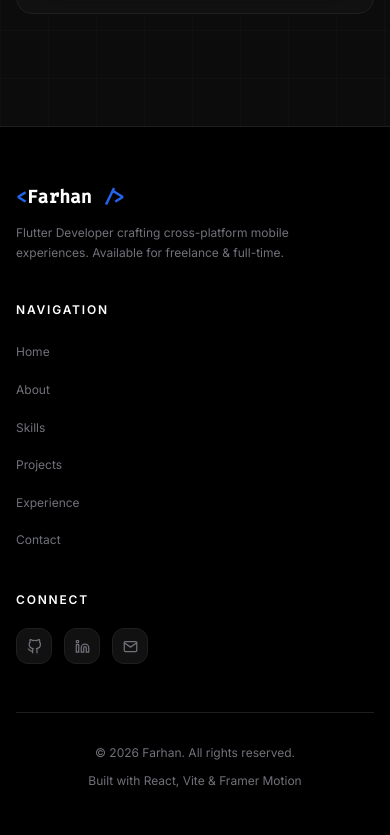
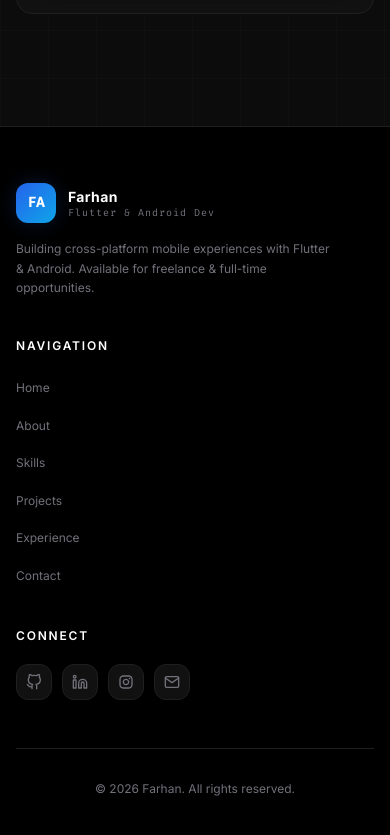
Before and after one commit to farhan-ilr/portfolio, a React (Vite) app: page / in a window 390 px wide. Shown: the part 8657-9492 px from the top of the page. Built offline with nearby package versions, Linux system fonts and the light colour scheme.

Commit message:
Portfolio: complete redesign with Mandara project, experience, skills & contact details

```diff
--- a/src/components/Footer.jsx
+++ b/src/components/Footer.jsx
@@ -1,12 +1,14 @@
 import { motion } from 'framer-motion'
 import { Link } from 'react-scroll'
 import { FiGithub, FiLinkedin, FiMail } from 'react-icons/fi'
+import { RiInstagramLine } from 'react-icons/ri'
 import { NAV_LINKS, CONTACT_INFO } from '../utils/constants'
 
 const socials = [
-  { icon: FiGithub,   href: CONTACT_INFO.github,              label: 'GitHub' },
-  { icon: FiLinkedin, href: CONTACT_INFO.linkedin,            label: 'LinkedIn' },
-  { icon: FiMail,     href: `mailto:${CONTACT_INFO.email}`,   label: 'Email' },
+  { icon: FiGithub,         href: CONTACT_INFO.github,                 label: 'GitHub' },
+  { icon: FiLinkedin,       href: CONTACT_INFO.linkedin,               label: 'LinkedIn' },
+  { icon: RiInstagramLine,  href: CONTACT_INFO.instagram,              label: 'Instagram' },
+  { icon: FiMail,           href: `mailto:${CONTACT_INFO.email}`,      label: 'Email' },
 ]
 
 export default function Footer() {
@@ -17,13 +19,20 @@ export default function Footer() {
 
           {/* Brand */}
           <div>
-            <span className="font-mono font-bold text-lg block mb-3">
-              <span className="text-accent">&lt;</span>
-              <span className="text-white">Farhan</span>
-              <span className="text-accent"> /&gt;</span>
-            </span>
+            {/* Monogram + name stack — matches Navbar */}
+            <div className="flex items-center gap-3 mb-4">
+              <div className="w-10 h-10 rounded-xl bg-gradient-to-br from-accent to-accent-2
+                              flex items-center justify-center shadow-glow-sm flex-shrink-0">
+                <span className="text-white font-black text-sm font-mono">FA</span>
+              </div>
+              <div className="flex flex-col leading-tight">
+                <span className="text-white font-bold text-sm tracking-wide">Farhan</span>
+                <span className="text-muted font-mono text-[10px] tracking-widest">Flutter & Android Dev</span>
+              </div>
+            </div>
             <p className="text-muted text-xs leading-relaxed max-w-xs">
-              Flutter Developer crafting cross-platform mobile experiences. Available for freelance &amp; full-time.
+              Building cross-platform mobile experiences with Flutter &amp; Android.
+              Available for freelance &amp; full-time opportunities.
             </p>
           </div>
 
@@ -34,7 +43,8 @@ export default function Footer() {
               {NAV_LINKS.map((link) => (
                 <li key={link.to}>
                   <Link to={link.to} smooth duration={600} offset={-80}
-                    className="text-muted hover:text-white text-xs transition-colors cursor-pointer hover:translate-x-1 inline-block transition-transform duration-200">
+                    className="text-muted hover:text-white text-xs transition-all duration-200
+                               cursor-pointer hover:translate-x-1 inline-block">
                     {link.label}
                   </Link>
                 </li>
@@ -45,7 +55,7 @@ export default function Footer() {
           {/* Social */}
           <div>
             <h4 className="text-white font-semibold text-xs uppercase tracking-[0.15em] mb-5">Connect</h4>
-            <div className="flex gap-3">
+            <div className="flex flex-wrap gap-2.5">
               {socials.map((s) => (
                 <motion.a
                   key={s.label}
@@ -53,12 +63,12 @@ export default function Footer() {
                   target="_blank"
                   rel="noopener noreferrer"
                   aria-label={s.label}
-                  whileHover={{ scale: 1.12, y: -2 }}
+                  whileHover={{ scale: 1.1, y: -2 }}
                   whileTap={{ scale: 0.95 }}
                   className="w-9 h-9 rounded-xl border border-border bg-card flex items-center justify-center
                              text-muted hover:text-white hover:border-accent/40 hover:bg-accent/10 transition-colors"
                 >
-                  <s.icon size={15} />
+                  <s.icon size={16} />
                 </motion.a>
               ))}
             </div>
@@ -66,12 +76,9 @@ export default function Footer() {
         </div>
 
         {/* Bottom */}
-        <div className="border-t border-border pt-8 flex flex-col sm:flex-row items-center justify-between gap-3">
+        <div className="border-t border-border pt-8 flex items-center justify-center">
           <p className="text-muted text-xs">
             © {new Date().getFullYear()} Farhan. All rights reserved.
-          </p>
-          <p className="text-muted text-xs">
-            Built with React, Vite &amp; Framer Motion
           </p>
         </div>
       </div>
--- a/src/utils/constants.js
+++ b/src/utils/constants.js
@@ -123,5 +123,6 @@ export const CONTACT_INFO = {
   email: 'farhanilr4@gmail.com',
   github: 'https://github.com/farhan-ilr',
   linkedin: 'https://www.linkedin.com/in/farhan-nazar/',
+  instagram: 'https://instagram.com/_f_arhan_',
   location: 'Kottakkal, Malappuram, Kerala, India',
 }
```
Also changed, not shown: 5 other files (tests, documents, lock files or other folders).
